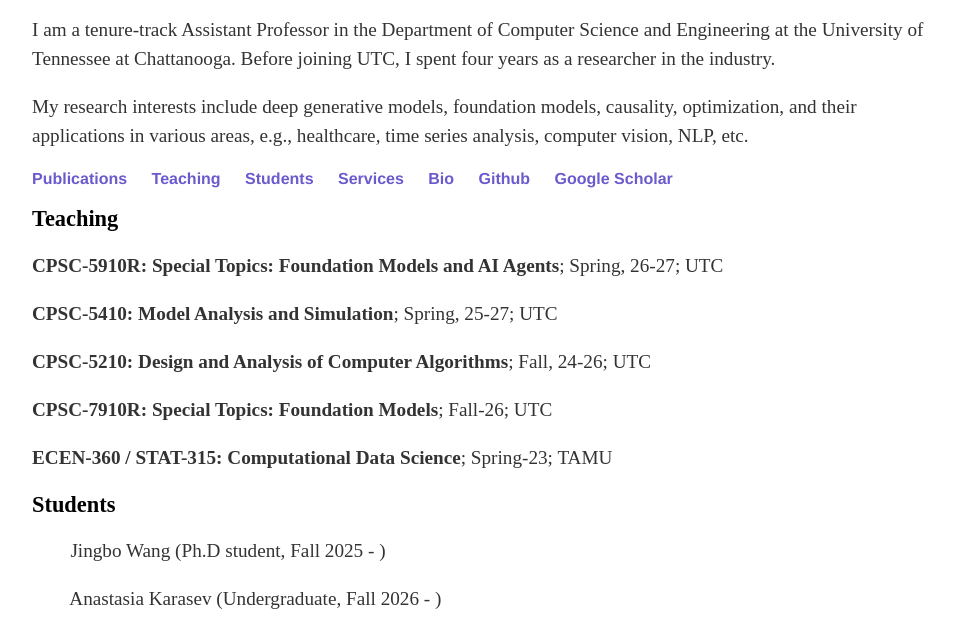
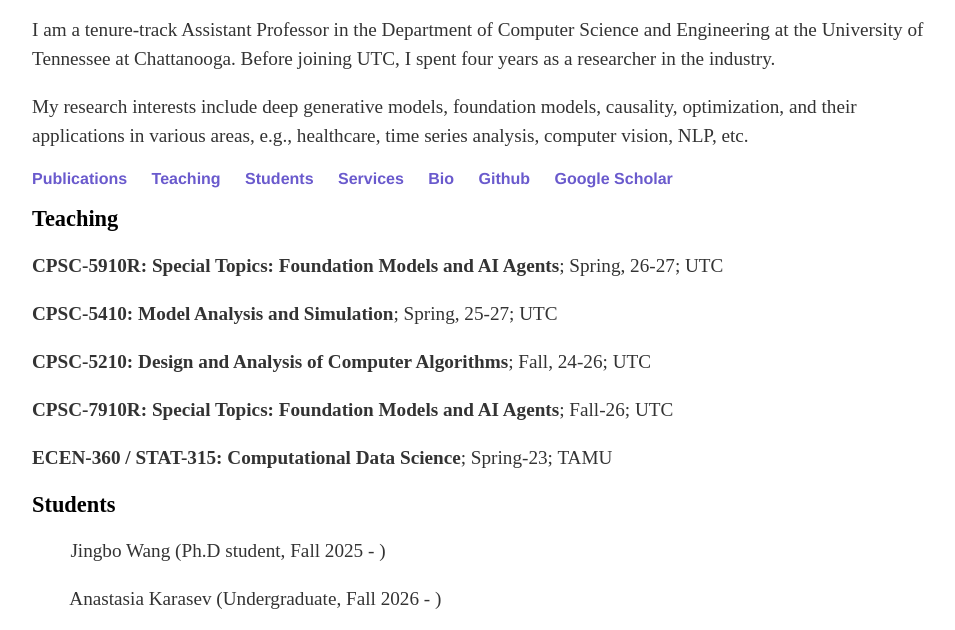
Before and after one commit to ShaogangRen/shaogangren.github.io, a plain HTML site: page index.html in a window 1280 px wide. Shown: the part 147-777 px from the top of the page, without its empty margins (160-1115 px from the left). Drawn offline with Linux system fonts and the light colour scheme.

Commit message:
Update index.html

```diff
--- a/index.html
+++ b/index.html
@@ -31,7 +31,7 @@
        <p> <b> CPSC-5910R: Special Topics: Foundation Models and AI Agents</b>; Spring, 26-27; UTC </p>
        <p> <b> CPSC-5410: Model Analysis and Simulation</b>; Spring, 25-27; UTC </p>
        <p> <b> CPSC-5210: Design and Analysis of Computer Algorithms</b>; Fall, 24-26; UTC </p>
-       <p> <b> CPSC-7910R: Special Topics: Foundation Models</b>; Fall-26; UTC </p>
+       <p> <b> CPSC-7910R: Special Topics: Foundation Models and AI Agents</b>; Fall-26; UTC </p>
       <p>  <b> ECEN-360 / STAT-315: Computational Data Science</b>; Spring-23; TAMU </p>
    </div>
    <div class=”container”>
```
